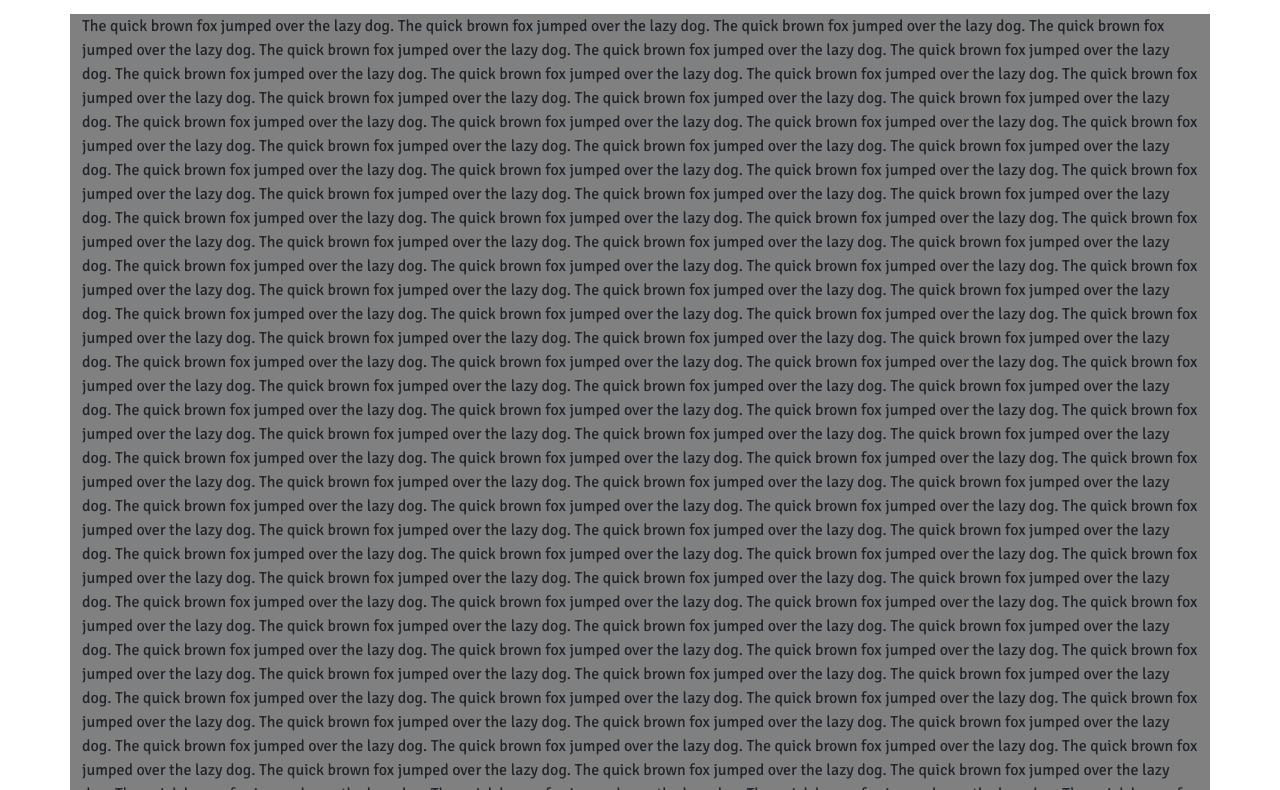
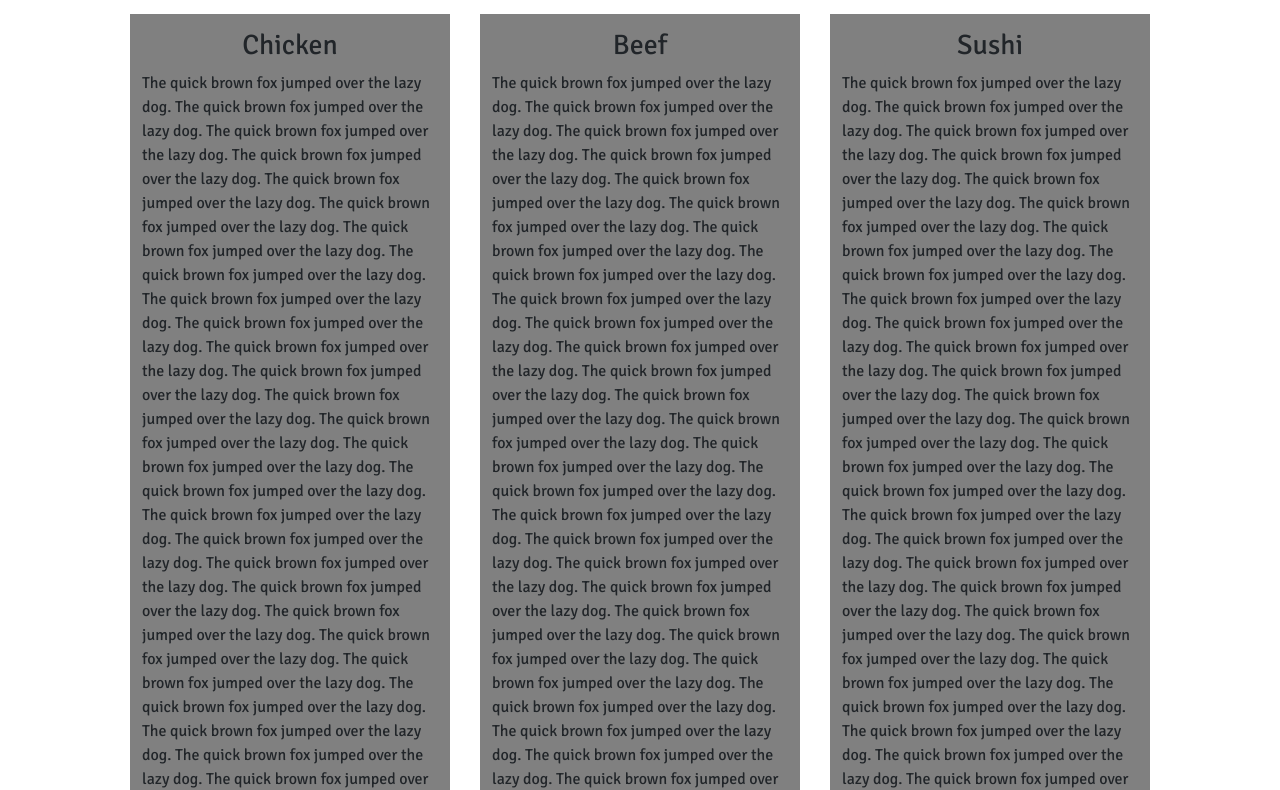
Before and after one commit to matthew-baran/coursera-test, a plain HTML site: page mod3/index.html in a window 1280 px wide. Shown: the part 170-960 px from the top of the page. Drawn offline with Linux system fonts and the light colour scheme.

Commit message:
Add optional features for module 3 assignment

```diff
--- a/mod3/css/styles.css
+++ b/mod3/css/styles.css
@@ -31,7 +31,14 @@
     margin: 30px;
 }
 
-#main-content {
+h3 {
+    margin-top: 15px
+}
+
+section {
     background-color: gray;
     min-height: 1000px;
+    margin-left: 15px;
+    margin-right: 15px;
+    margin-bottom: 30px;
 }
--- a/mod3/index.html
+++ b/mod3/index.html
@@ -32,13 +32,13 @@
                     <div id="navbarMenu" class="collapse navbar-collapse text-center d-sm-none">
                         <ul class="navbar-nav me-auto mb-2 mb-lg-0">
                             <li class="nav-item">
-                                <a class="nav-link" href="#">Chicken</a>
+                                <a class="nav-link" href="#chicken">Chicken</a>
                             </li>
                             <li class="nav-item">
-                                <a class="nav-link" href="#">Beef</a>
+                                <a class="nav-link" href="#beef">Beef</a>
                             </li>
                             <li>
-                                <a class="nav-link" href="#">Sushi</a>
+                                <a class="nav-link" href="#sushi">Sushi</a>
                             </li>
                         </ul>
                     </div>
@@ -47,9 +47,10 @@
         </header>
 
         <h2 id="content-title" class="text-center">Our Menu</h2>
-        <div class="container">
-            <div class="row">
-                <section id="main-content" class="col-xs-12">
+        <div class="container-fluid">
+            <div class="row justify-content-center">
+                <section class="col-md-3 col-sm-5 col-xs-12">
+                    <h3 id="chicken" class="text-center">Chicken</h3>
                     <p>
                         The quick brown fox jumped over the lazy dog.  The quick brown fox jumped over the lazy dog.
                         The quick brown fox jumped over the lazy dog.  The quick brown fox jumped over the lazy dog.
@@ -75,22 +76,12 @@
                         The quick brown fox jumped over the lazy dog.  The quick brown fox jumped over the lazy dog.
                         The quick brown fox jumped over the lazy dog.  The quick brown fox jumped over the lazy dog.
                         The quick brown fox jumped over the lazy dog.  The quick brown fox jumped over the lazy dog.
-                        The quick brown fox jumped over the lazy dog.  The quick brown fox jumped over the lazy dog.
-                        The quick brown fox jumped over the lazy dog.  The quick brown fox jumped over the lazy dog.
-                        The quick brown fox jumped over the lazy dog.  The quick brown fox jumped over the lazy dog.
-                        The quick brown fox jumped over the lazy dog.  The quick brown fox jumped over the lazy dog.
-                        The quick brown fox jumped over the lazy dog.  The quick brown fox jumped over the lazy dog.
-                        The quick brown fox jumped over the lazy dog.  The quick brown fox jumped over the lazy dog.
-                        The quick brown fox jumped over the lazy dog.  The quick brown fox jumped over the lazy dog.
-                        The quick brown fox jumped over the lazy dog.  The quick brown fox jumped over the lazy dog.
-                        The quick brown fox jumped over the lazy dog.  The quick brown fox jumped over the lazy dog.
-                        The quick brown fox jumped over the lazy dog.  The quick brown fox jumped over the lazy dog.
-                        The quick brown fox jumped over the lazy dog.  The quick brown fox jumped over the lazy dog.
-                        The quick brown fox jumped over the lazy dog.  The quick brown fox jumped over the lazy dog.
-                        The quick brown fox jumped over the lazy dog.  The quick brown fox jumped over the lazy dog.
-                        The quick brown fox jumped over the lazy dog.  The quick brown fox jumped over the lazy dog.
-                        The quick brown fox jumped over the lazy dog.  The quick brown fox jumped over the lazy dog.
-                        The quick brown fox jumped over the lazy dog.  The quick brown fox jumped over the lazy dog.
+                    </p>
+                    <a href="#content-title">Back to top</a>
+                </section>
+                <section class="col-md-3 col-sm-5 col-xs-12">
+                    <h3 id="beef" class="text-center">Beef</h3>
+                    <p>
                         The quick brown fox jumped over the lazy dog.  The quick brown fox jumped over the lazy dog.
                         The quick brown fox jumped over the lazy dog.  The quick brown fox jumped over the lazy dog.
                         The quick brown fox jumped over the lazy dog.  The quick brown fox jumped over the lazy dog.
@@ -116,6 +107,37 @@
                         The quick brown fox jumped over the lazy dog.  The quick brown fox jumped over the lazy dog.
                         The quick brown fox jumped over the lazy dog.  The quick brown fox jumped over the lazy dog.
                     </p>
+                    <a href="#content-title">Back to top</a>
+                </section>
+                <section class="col-md-3 col-sm-10 col-xs-12">
+                    <h3 id="sushi" class="text-center">Sushi</h3>
+                    <p>
+                        The quick brown fox jumped over the lazy dog.  The quick brown fox jumped over the lazy dog.
+                        The quick brown fox jumped over the lazy dog.  The quick brown fox jumped over the lazy dog.
+                        The quick brown fox jumped over the lazy dog.  The quick brown fox jumped over the lazy dog.
+                        The quick brown fox jumped over the lazy dog.  The quick brown fox jumped over the lazy dog.
+                        The quick brown fox jumped over the lazy dog.  The quick brown fox jumped over the lazy dog.
+                        The quick brown fox jumped over the lazy dog.  The quick brown fox jumped over the lazy dog.
+                        The quick brown fox jumped over the lazy dog.  The quick brown fox jumped over the lazy dog.
+                        The quick brown fox jumped over the lazy dog.  The quick brown fox jumped over the lazy dog.
+                        The quick brown fox jumped over the lazy dog.  The quick brown fox jumped over the lazy dog.
+                        The quick brown fox jumped over the lazy dog.  The quick brown fox jumped over the lazy dog.
+                        The quick brown fox jumped over the lazy dog.  The quick brown fox jumped over the lazy dog.
+                        The quick brown fox jumped over the lazy dog.  The quick brown fox jumped over the lazy dog.
+                        The quick brown fox jumped over the lazy dog.  The quick brown fox jumped over the lazy dog.
+                        The quick brown fox jumped over the lazy dog.  The quick brown fox jumped over the lazy dog.
+                        The quick brown fox jumped over the lazy dog.  The quick brown fox jumped over the lazy dog.
+                        The quick brown fox jumped over the lazy dog.  The quick brown fox jumped over the lazy dog.
+                        The quick brown fox jumped over the lazy dog.  The quick brown fox jumped over the lazy dog.
+                        The quick brown fox jumped over the lazy dog.  The quick brown fox jumped over the lazy dog.
+                        The quick brown fox jumped over the lazy dog.  The quick brown fox jumped over the lazy dog.
+                        The quick brown fox jumped over the lazy dog.  The quick brown fox jumped over the lazy dog.
+                        The quick brown fox jumped over the lazy dog.  The quick brown fox jumped over the lazy dog.
+                        The quick brown fox jumped over the lazy dog.  The quick brown fox jumped over the lazy dog.
+                        The quick brown fox jumped over the lazy dog.  The quick brown fox jumped over the lazy dog.
+                        The quick brown fox jumped over the lazy dog.  The quick brown fox jumped over the lazy dog.
+                    </p>
+                    <a href="#content-title">Back to top</a>
                 </section>
             </div>
         </div>
```
